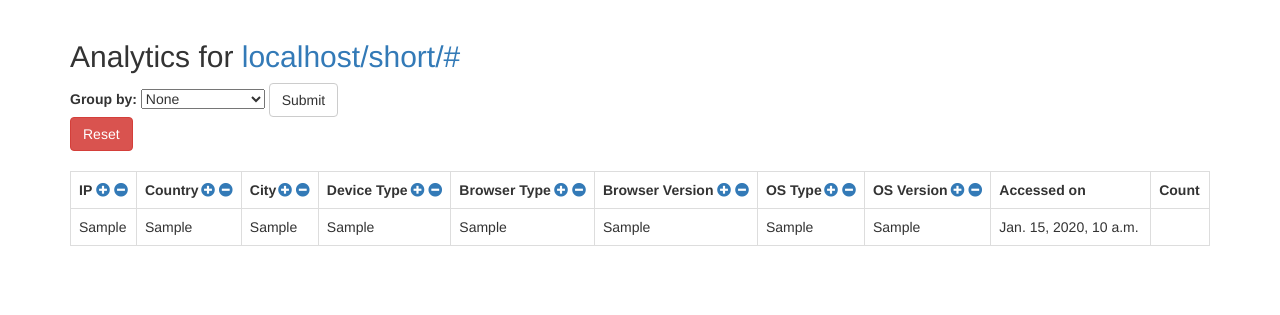
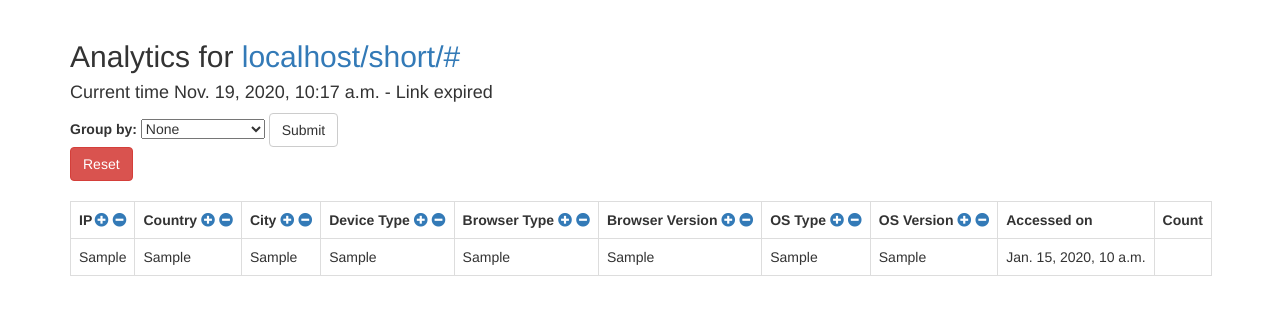
Before and after one commit to melbin1997/urlShortener, a Django app: page /analytics/# in a window 1280 px wide. Shown: the part 52-367 px from the top of the page. Run offline with Django 3.2, Linux system fonts and the light colour scheme; a user stored in the database is signed in; tables that the repository leaves empty hold one stand-in row (values such as "Sample post"); some libraries are stand-ins or nearby versions.

Commit message:
Added expiry for generated links Generated link is instantly displayed Displays link expiry in detailed analytics If new short link generated is already in DB, then generates new link If user clicks on expired link, redirects to 'Link expired' page

```diff
--- a/templates/detailedAnalytics.html
+++ b/templates/detailedAnalytics.html
@@ -31,6 +31,12 @@
     {% if items %}
 
     <h2>Analytics for <a href="/short/{{shortUrl}}">{{request.get_host}}/short/{{shortUrl}}</a></h2>
+    <h4>Current time {{currentTime}} -
+    {% if urlData.expiryDatetime > currentTime %}
+        Link expires at {{urlData.expiryDatetime}}</h4>
+    {% else %}
+        Link expired</h4>
+    {% endif %}
 
     <form class="form-inline" method="GET" action="">
         <label for="filterColumn">Group by:</label>
@@ -54,14 +60,14 @@
     <table class="table table-bordered table-hover">
     <tr>
         <th>IP <span style="float:right"><a href="{{request.get_full_path}}&groupBy=ip"><i class="fas fa-plus-circle"></i></a> <a href="{{request.get_full_path}}&removeGroupBy=ip"><i class="fas fa-minus-circle"></i></a></span></th>
-        <th>Country <span style="float:right"><a href="{{request.get_full_path}}&groupBy=country"><i class="fas fa-plus-circle"></i></a> <a href="{{request.get_full_path}}&removeGroupBy=country"><i class="fas fa-minus-circle"></i></a></span></th>
-        <th>City <span style="float:right"><a href="{{request.get_full_path}}&groupBy=city"><i class="fas fa-plus-circle"></i></a> <a href="{{request.get_full_path}}&removeGroupBy=city"><i class="fas fa-minus-circle"></i></a></span></th>
-        <th>Device Type <span style="float:right"><a href="{{request.get_full_path}}&groupBy=deviceType"><i class="fas fa-plus-circle"></i></a> <a href="{{request.get_full_path}}&removeGroupBy=deviceType"><i class="fas fa-minus-circle"></i></a></span></th>
-        <th>Browser Type <span style="float:right"><a href="{{request.get_full_path}}&groupBy=browserType"><i class="fas fa-plus-circle"></i></a> <a href="{{request.get_full_path}}&removeGroupBy=browserType"><i class="fas fa-minus-circle"></i></a></span></th>
-        <th>Browser Version <span style="float:right"><a href="{{request.get_full_path}}&groupBy=browserVersion"><i class="fas fa-plus-circle"></i></a> <a href="{{request.get_full_path}}&removeGroupBy=browserVersion"><i class="fas fa-minus-circle"></i></a></span></th>
-        <th>OS Type <span style="float:right"><a href="{{request.get_full_path}}&groupBy=osType"><i class="fas fa-plus-circle"></i></a> <a href="{{request.get_full_path}}&removeGroupBy=osType"><i class="fas fa-minus-circle"></i></a></span></th>
-        <th>OS Version <span style="float:right"><a href="{{request.get_full_path}}&groupBy=osVersion"><i class="fas fa-plus-circle"></i></a> <a href="{{request.get_full_path}}&removeGroupBy=osVersion"><i class="fas fa-minus-circle"></i></a></span></th>
-        <th>Accessed on</th>
+        <th style="white-space: nowrap">Country <span><a href="{{request.get_full_path}}&groupBy=country"><i class="fas fa-plus-circle"></i></a> <a href="{{request.get_full_path}}&removeGroupBy=country"><i class="fas fa-minus-circle"></i></a></span> </th>
+        <th style="white-space: nowrap">City <span><a href="{{request.get_full_path}}&groupBy=city"><i class="fas fa-plus-circle"></i></a> <a href="{{request.get_full_path}}&removeGroupBy=city"><i class="fas fa-minus-circle"></i></a></span></th>
+        <th style="white-space: nowrap">Device Type <span><a href="{{request.get_full_path}}&groupBy=deviceType"><i class="fas fa-plus-circle"></i></a> <a href="{{request.get_full_path}}&removeGroupBy=deviceType"><i class="fas fa-minus-circle"></i></a></span></th>
+        <th style="white-space: nowrap">Browser Type <span><a href="{{request.get_full_path}}&groupBy=browserType"><i class="fas fa-plus-circle"></i></a> <a href="{{request.get_full_path}}&removeGroupBy=browserType"><i class="fas fa-minus-circle"></i></a></span></th>
+        <th style="white-space: nowrap">Browser Version <span><a href="{{request.get_full_path}}&groupBy=browserVersion"><i class="fas fa-plus-circle"></i></a> <a href="{{request.get_full_path}}&removeGroupBy=browserVersion"><i class="fas fa-minus-circle"></i></a></span></th>
+        <th style="white-space: nowrap">OS Type <span><a href="{{request.get_full_path}}&groupBy=osType"><i class="fas fa-plus-circle"></i></a> <a href="{{request.get_full_path}}&removeGroupBy=osType"><i class="fas fa-minus-circle"></i></a></span></th>
+        <th style="white-space: nowrap">OS Version <span><a href="{{request.get_full_path}}&groupBy=osVersion"><i class="fas fa-plus-circle"></i></a> <a href="{{request.get_full_path}}&removeGroupBy=osVersion"><i class="fas fa-minus-circle"></i></a></span></th>
+        <th style="white-space: nowrap">Accessed on</th>
         <th>Count</th>
     </tr>
 
@@ -75,7 +81,7 @@
         <td>{{item.browserVersion}}</td>
         <td>{{item.osType}}</td>
         <td>{{item.osVersion}}</td>
-        <td>{{item.accessedOn}}</td>
+        <td style="white-space: nowrap">{{item.accessedOn}}</td>
         <td>{{item.total}}</td>
     </tr>
     {% endfor %}
--- a/urlShortenerApp/admin.py
+++ b/urlShortenerApp/admin.py
@@ -2,7 +2,7 @@ from django.contrib import admin
 from . import models
 
 class UrlListAdmin(admin.ModelAdmin):
-    list_display=("user", "longUrl", "shortUrl")
+    list_display=("user", "longUrl", "shortUrl", "expiryDatetime")
 class AnalyticsListAdmin(admin.ModelAdmin):
     list_display=("user", "shortUrl", "accessedOn", "ip", "userAgent")
 
--- a/urlShortenerApp/models.py
+++ b/urlShortenerApp/models.py
@@ -5,6 +5,7 @@ class UrlList(models.Model):
     user = models.ForeignKey(User, verbose_name="username", on_delete=models.CASCADE)
     longUrl = models.TextField(max_length=500)
     shortUrl = models.TextField(max_length=200)
+    expiryDatetime = models.DateTimeField(auto_now=False, auto_now_add=False, null=True)
 
     def __str__(self):
         return self.longUrl
--- a/urlShortenerApp/views.py
+++ b/urlShortenerApp/views.py
@@ -13,6 +13,8 @@ import datetime
 from django.contrib.gis.geoip2 import GeoIP2
 from django.views.generic import ListView
 from django.db.models import Count
+from django.utils import timezone
+from django.http import Http404,HttpResponseNotFound
 
 class IndexView(View):
 
@@ -34,12 +36,23 @@ class DashboardView(LoginRequiredMixin, View):
     def post(self, request):
         context = {}
         longUrl = request.POST["longUrl"]
+        expiresIn = request.POST["expiresIn"]
         print("longURL : ", longUrl)
-        x = ''.join(random.choices(string.ascii_letters + string.digits, k=4))
-        urlDo = UrlList(user = request.user, longUrl = longUrl, shortUrl = x)
-        urlDo.save()
+        print("Expires in : ", expiresIn)
+        currentTime = timezone.now()
+        expiryDatetime = currentTime + datetime.timedelta(days = int(expiresIn))
+        print("Datetime : ", currentTime)
+        print("End date :", expiryDatetime)
+        if longUrl != "" and expiresIn != "":
+            x = ''.join(random.choices(string.ascii_letters + string.digits, k=4))
+            # Checks if short link is already in DB, if present then generates another link
+            while UrlList.objects.filter(shortUrl = x).first() != None:
+                x = ''.join(random.choices(string.ascii_letters + string.digits, k=4))
+            urlDo = UrlList(user = request.user, longUrl = longUrl, shortUrl = x, expiryDatetime = expiryDatetime)
+            urlDo.save()
         urls = UrlList.objects.filter(user = request.user)
         context["urls"] = urls
+        context["shortUrl"] = x
         return render(request, "dashboard.html", context)
 
 
@@ -79,59 +92,63 @@ class ResolverView(View):
     def get(self,request, *args, **kwargs):
         print("kwargs:",kwargs)
         urlDo = get_object_or_404(UrlList, shortUrl=kwargs['shortUrl'])
-        url = urlDo.longUrl
-        if not "://" in url:
-            url = 'http://'+url
-        print("Redirecting to :",url)
-        print("Time : ", datetime.datetime.now())
-        ip = get_client_ip(request)
-        print("IP:", ip)
-        print("Useragent:",request.META['HTTP_USER_AGENT'])
+        currentTime = timezone.now()
+        expiryDatetime = urlDo.expiryDatetime
+        if expiryDatetime != None and expiryDatetime > currentTime :
+            url = urlDo.longUrl
+            if not "://" in url:
+                url = 'http://'+url
+            print("Redirecting to :",url)
+            print("Time : ", datetime.datetime.now())
+            ip = get_client_ip(request)
+            print("IP:", ip)
+            print("Useragent:",request.META['HTTP_USER_AGENT'])
 
-        device_type = ""
-        browser_type = ""
-        browser_version = ""
-        os_type = ""
-        os_version = ""
-        if request.user_agent.is_mobile:
-            device_type = "Mobile"
-        if request.user_agent.is_tablet:
-            device_type = "Tablet"
-        if request.user_agent.is_pc:
-            device_type = "PC"
+            device_type = ""
+            browser_type = ""
+            browser_version = ""
+            os_type = ""
+            os_version = ""
+            if request.user_agent.is_mobile:
+                device_type = "Mobile"
+            if request.user_agent.is_tablet:
+                device_type = "Tablet"
+            if request.user_agent.is_pc:
+                device_type = "PC"
 
-        browser_type = request.user_agent.browser.family
-        browser_version = request.user_agent.browser.version_string
-        os_type = request.user_agent.os.family
-        os_version = request.user_agent.os.version_string
+            browser_type = request.user_agent.browser.family
+            browser_version = request.user_agent.browser.version_string
+            os_type = request.user_agent.os.family
+            os_version = request.user_agent.os.version_string
 
-        location_country = None
-        location_city = None
+            location_country = None
+            location_city = None
 
-        try:
-            g = GeoIP2()
-            location = g.city(ip)
-            location_country = location["country_name"]
-            location_city = location["city"]
-        except:
-            print("Address Not found")
+            try:
+                g = GeoIP2()
+                location = g.city(ip)
+                location_country = location["country_name"]
+                location_city = location["city"]
+            except:
+                print("Address Not found")
 
-        AnalyticsDo = AnalyticsList(
-            user = urlDo.user,
-            ip = ip,
-            userAgent = request.META['HTTP_USER_AGENT'],
-            accessedOn= datetime.datetime.now(),
-            shortUrl=kwargs['shortUrl'],
-            deviceType = device_type,
-            browserType = browser_type,
-            browserVersion = browser_version,
-            osType = os_type,
-            osVersion = os_version,
-            country = location_country,
-            city = location_city)
-        AnalyticsDo.save()
-
-        return redirect(url)
+            AnalyticsDo = AnalyticsList(
+                user = urlDo.user,
+                ip = ip,
+                userAgent = request.META['HTTP_USER_AGENT'],
+                accessedOn= datetime.datetime.now(),
+                shortUrl=kwargs['shortUrl'],
+                deviceType = device_type,
+                browserType = browser_type,
+                browserVersion = browser_version,
+                osType = os_type,
+                osVersion = os_version,
+                country = location_country,
+                city = location_city)
+            AnalyticsDo.save()
+            return redirect(url)
+        else:
+            return HttpResponseNotFound("<h1>Link expired</h1>")
 
 def get_client_ip(request):
     x_forwarded_for = request.META.get('HTTP_X_FORWARDED_FOR')
@@ -144,7 +161,7 @@ def get_client_ip(request):
 class AnalyticsView(LoginRequiredMixin, ListView):
     context_object_name = 'items'
     template_name = 'analytics.html'
-    paginate_by = 13
+    paginate_by = 10
 
     def get_queryset(self):
         return AnalyticsList.objects.filter(user=self.request.user)
@@ -157,8 +174,8 @@ class DetailedAnalyticsView(LoginRequiredMixin, ListView):
     def get_context_data(self, **kwargs):
         data = super().get_context_data(**kwargs)
         data['shortUrl'] = self.kwargs['shortUrl']
-        filterColumn = self.request.GET.get('filterColumn')
-
+        data['urlData'] =  UrlList.objects.filter(user = self.request.user, shortUrl=self.kwargs['shortUrl']).first()
+        data['currentTime'] = timezone.now()
         return data
 
     def get_queryset(self):
```
Also changed, not shown: templates/dashboard.html (+8 -0 lines), urlShortenerApp/migrations/0005_urllist_expirydatetime.py (added).
